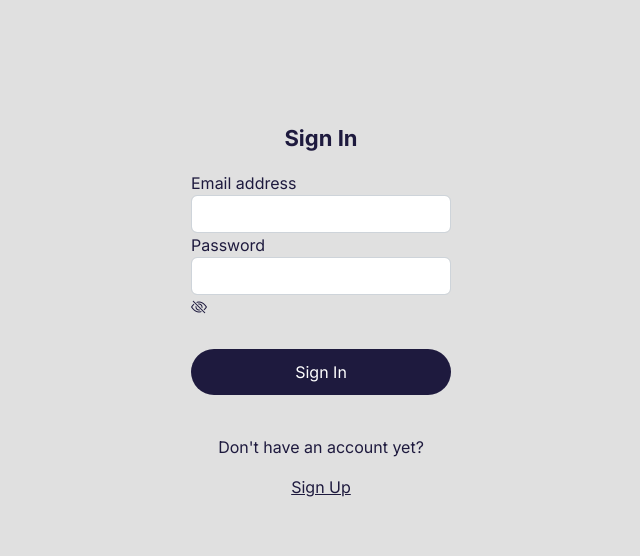
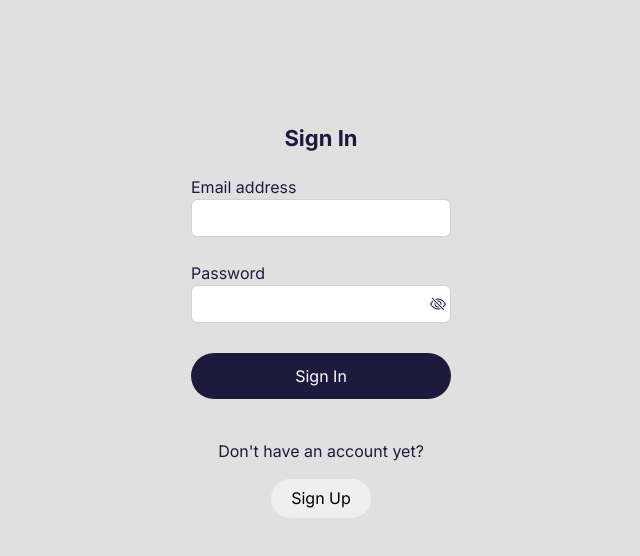
Before and after one commit to NikitaSergeev07/hack_front, a Vue app: page /#/sign-in in a window 1280 px wide. Shown: the top 556 px of the page, without its empty margins (319-959 px from the left). Built offline with nearby package versions, Linux system fonts and the light colour scheme.

Commit message:
refactor

```diff
--- a/src/components/EnterScreen/EnterScreen.vue
+++ b/src/components/EnterScreen/EnterScreen.vue
@@ -4,16 +4,23 @@
         <p class="subtitle enter-screen__subtitle">Bring your media to the next level!</p>
 
         <div class="enter-screen__links">
-            <button onclick="document.location='#/sign-up'" class="enter-screen__link-signup">Sign Up</button>
-            <div class="enter-screen__link-signin">
-                <a href="#/sign-in"> <i class="bi bi-arrow-right"></i> </a>
-            </div>
+            <button class="enter-screen__link-signup" @click="this.$router.push('/sign-up')">Sign Up</button>
+            <button class="enter-screen__link-signin" @click="this.$router.push('/sign-in')">Sign In</button>
+
+                <!-- <div class="enter-screen__link-signin" @click="this.$router.push('/sign-in')">
+                    <i class="bi bi-arrow-right" color="white"></i>
+                </div> -->
+
         </div>
 
         <div class="enter-screen__image">
             <img src="../../assets/img/woman.svg" alt="" />
         </div>
+
     </div>
+    <router-view> </router-view>
 </template>
 
-<style lang="scss" src="./enter-screen.scss"></style>
+<style lang="scss" src="./enter-screen.scss">
+
+</style>
--- a/src/components/EnterScreen/enter-screen.scss
+++ b/src/components/EnterScreen/enter-screen.scss
@@ -4,32 +4,29 @@
     display: flex;
     justify-content: space-evenly;
     align-items: center;
+    margin-top: 27px;
 }
 
-.enter-screen__link-signup {
+.enter-screen__link-signup, .enter-screen__link-signin {
     border-radius: $button-border-radius-1;
     padding: 10px 20px;
     border:none;
 }
 
-.enter-screen__link-signin {
-  background-color: black;
-  width: 40px;
-  height: 40px;
-  border-radius: 50%;
-  display: flex;
-  justify-content: center;
-  align-items: center;
-}
+// .enter-screen__link-signin {
+//   background-color: black;
+//   width: 40px;
+//   height: 40px;
+//   border-radius: 50%;
+//   display: flex;
+//   justify-content: center;
+//   align-items: center;
+// }
 
 .subtitle {
     font-size: $subtitle;
 }
 
-.enter-screen__links {
-    margin-top: 27px;
-}
-
 .enter-screen__image {
     margin-top: 33px;
 }
--- a/src/components/SignIn/SignIn.vue
+++ b/src/components/SignIn/SignIn.vue
@@ -13,17 +13,59 @@
             <div class="form-group">
                 <label class="input-wrapper">Password
                     <input type="password" class="form-control" />
-                    <i class="bi bi-eye-slash"></i>
+                    <i class="bi bi-eye-slash icon"></i>
                 </label>
             </div>
 
             <button type="submit" class="btn form__button">Sign In</button>
         </form>
 
-        <div class="options sign-up__options">
+        <div class="options sign-up__options .enter-screen__links">
             <p class="options__description">Don't have an account yet?</p>
-            <a href="#/sign-up" class="options__link">Sign Up</a>
+            <button class="enter-screen__link-signin" @click="this.$router.push('/sign-up')">Sign Up</button>
         </div>
 
     </div>
+    <router-view></router-view>
 </template>
+
+<style>
+
+.enter-screen__links {
+    display: flex;
+    justify-content: space-evenly;
+    align-items: center;
+    margin-top: 27px;
+}
+
+.enter-screen__link-signup, .enter-screen__link-signin {
+    border-radius: 30px;
+    padding: 10px 20px;
+    border:none;
+}
+
+.invalid {
+    background-color: red;
+}
+
+.form-group {
+    margin-top: 24px;
+}
+
+.input-wrapper {
+    position: relative;
+}
+
+.input-wrapper .icon {
+    position: absolute;
+    right: 5px;
+    top: 50%;
+    cursor: pointer;
+}
+
+.bi-question-circle-fill {
+    position: absolute;
+    right: 0;
+}
+
+</style>
--- a/src/components/SignUp/SignUp.vue
+++ b/src/components/SignUp/SignUp.vue
@@ -6,32 +6,41 @@
 
             <div class="form-group">
                 <label class="input-wrapper">Full name
-                    <input type="text" class="form-control" />
+                    <input type="text" class="form-control" v-model="form.username" name="username" @blur="validateName"
+                        :class="{ error: errorName }" />
                 </label>
+                <p v-if="errorName"> Enter valid name</p>
             </div>
 
             <div class="form-group">
                 <label class="input-wrapper">Email
-                    <input type="email" class="form-control" />
+                    <input type="email" class="form-control" v-model="form.email" @blur="validateEmail"
+                        :class="{ error: errorEmail }" />
                 </label>
+                <p v-if="errorEmail"> Enter valid email </p>
             </div>
 
             <div class="form-group input-wrapper">
                 <label class="input-wrapper">Password </label>
                 <i class="bi bi-question-circle-fill"
                     title="Password must contains 8+ symbols, 1 sprcial and 2 capital letters"></i>
-                <input type="password" class="form-control" />
-                <i class="bi bi-eye-slash"></i>
+                <input type="password" class="form-control" v-model="form.password" @blur="validatePassword"
+                    :class="{ error: errorPassword }" />
+                <i class="bi bi-eye-slash icon"></i>
+                <p v-if="errorPassword"> Enter valid password </p>
             </div>
 
             <div class="form-group">
                 <label for="inputConfirmPassword" class="input-wrapper">Repeat Password
-                    <input type="password" class="form-control" />
-                    <i class="bi bi-eye-slash"></i>
+                    <input type="password" class="form-control" v-model="form.repeatPassword"
+                        @blur="validateRepeatPassword" :class="{ error: errorRepeatPassword }" />
+                    <i class="bi bi-eye-slash icon"></i>
                 </label>
+                <p v-if="errorRepeatPassword"> Passwords do not match</p>
             </div>
 
-            <button type="submit" class="btn form__button">Sign Up</button>
+            <!-- <button type="submit" class="btn form__button">Sign Up</button> -->
+            <button type="submit" @click.prevent="cl" class="btn form__button">Sign Up</button>
 
         </form>
 
@@ -41,4 +50,129 @@
         </div>
 
     </div>
+    <router-view></router-view>
 </template>
+
+
+<script>
+import { isValidName, isValidEmail, isValidPassword, isValidRepeatPasswod } from '../../validation.js';
+
+window.addEventListener("load", function () {
+    const showPassword = document.querySelectorAll(".bi-eye-slash");
+
+    showPassword.forEach((item) => {
+        item.addEventListener("click", () => {
+            const getInput = item.previousSibling;
+
+            if (getInput.type === "password") {
+                getInput.type = "text";
+                item.classList.remove("bi-eye-slash");
+                item.classList.add("bi-eye");
+            }
+            else {
+                getInput.type = "password";
+                item.classList.remove("bi-eye");
+                item.classList.add("bi-eye-slash");
+            }
+        });
+    })
+})
+
+export default {
+    data() {
+        return {
+            form: {
+                username: '',
+                email: '',
+                password: '',
+                repeatPassword: '',
+                valid: false
+            },
+            errorName: false,
+            errorEmail: false,
+            errorPassword: false,
+            errorRepeatPassword: false,
+        }
+    },
+    methods: {
+        validateName() {
+            if (!isValidName(this.form.username)) {
+                this.errorName = true;
+            }
+            else {
+                this.errorName = false;
+            }
+        },
+        validateEmail() {
+            if (!isValidEmail(this.form.email)) {
+                this.errorEmail = true;
+            }
+            else {
+                this.errorEmail = false;
+            }
+        },
+        validatePassword() {
+            if (!isValidPassword(this.form.password)) {
+                this.errorPassword = true;
+            }
+            else {
+                this.errorPassword = false;
+            }
+        },
+
+        validateRepeatPassword() {
+            if (!isValidRepeatPasswod(this.form.password, this.form.repeatPassword)) {
+                this.errorRepeatPassword = true;
+            }
+            else {
+                this.errorRepeatPassword = false;
+            }
+        },
+        check() {
+            console.log(this.errorName)
+            if (this.form.username.length && this.form.username.length && this.form.username.length && this.form.username.length > 0) {
+                if (this.errorName && this.errorEmail && this.errorPassword && this.errorRepeatPassword == false) {
+                    return true;
+
+                }
+                return true;
+            }
+            else {
+                return false;
+            }
+        },
+        cl() {
+            if (this.check()) {
+                this.$router.push({ path: '/main', replace: true })
+            }
+        }
+
+    }
+}
+</script>
+
+<style>
+.error {
+    background-color: red;
+}
+
+.form-group {
+    margin-top: 24px;
+}
+
+.input-wrapper {
+    position: relative;
+}
+
+.input-wrapper .icon {
+    position: absolute;
+    right: 5px;
+    top: 50%;
+    cursor: pointer;
+}
+
+.bi-question-circle-fill {
+    position: absolute;
+    right: 0;
+}
+</style>
--- /dev/null
+++ b/src/validation.js
@@ -0,0 +1,7 @@
+const contains = (value, pattern) => value.search(pattern) >= 0;
+export const isValidName = (value) => contains(value, /[a-zA-z]{3,}\s[a-zA-z]{3,}/g);
+export const isValidEmail = (value) => contains(value, /\w{1,}@\w{1,}\.\w{1,}/g);
+export const isValidPassword= (value) => contains(value, /[a-z]{3,}/g);
+export const isValidRepeatPasswod = (value1, value2) => (value1 === value2)
+
+/* export const isValidPassword= (value) => contains(value, /(?=.*[0-9])(?=.*[!@#$%^&*])(?=.*[a-z])(?=.*[A-Z])[0-9a-zA-Z!@#$%^&*]{8,}/g); */
```
Also changed, not shown: 1 other file (tests, documents, lock files or other folders).
